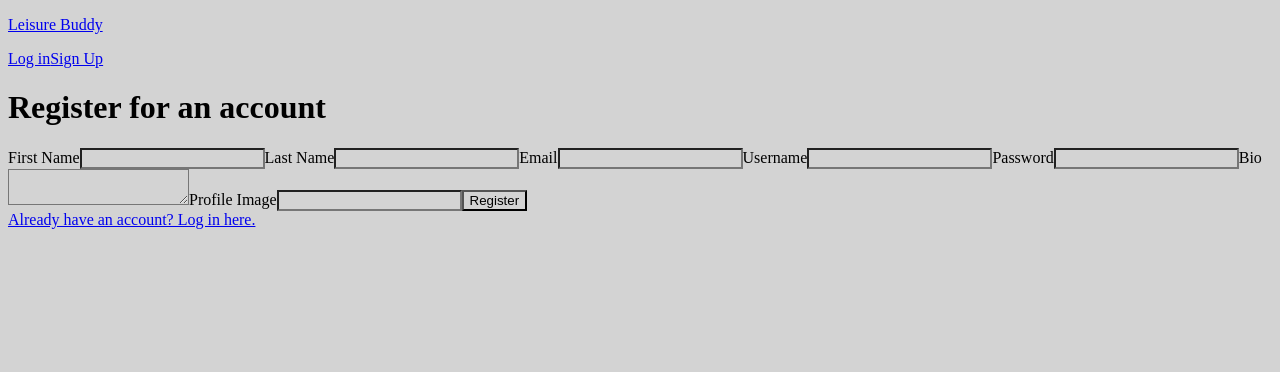
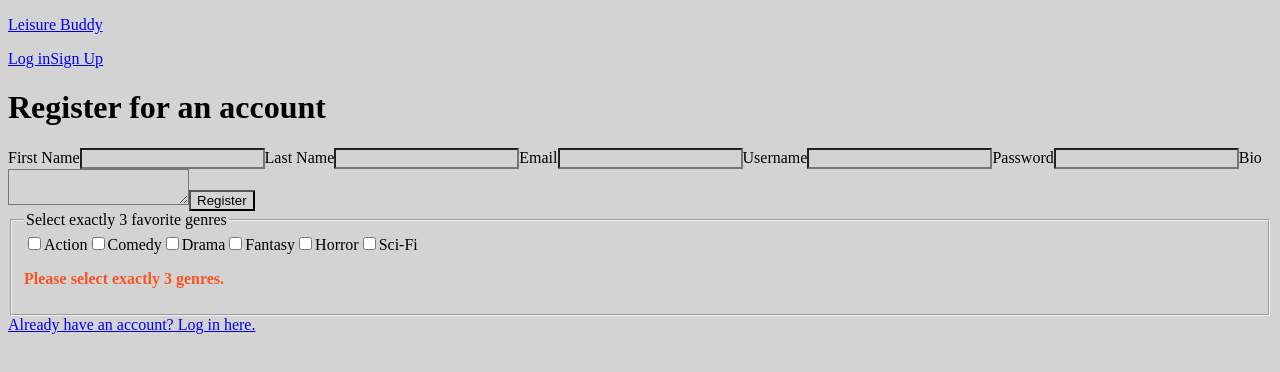
Before and after one commit to CooperHoag/capstone-frontend, a React (Vite) app: page /register in a window 1280 px wide. Shown: the top 372 px of the page. Built offline with nearby package versions, Linux system fonts and the light colour scheme; no server answers.

Commit message:
Updated Update

```diff
--- a/src/auth/Register.jsx
+++ b/src/auth/Register.jsx
@@ -1,7 +1,8 @@
 import { useState } from "react";
-import { Link, useNavigate } from "react-router";
+import { Link, useNavigate } from "react-router-dom";
 
 import { useAuth } from "./AuthContext";
+
 
 /** A form that allows users to register for a new account */
 export default function Register() {
@@ -9,6 +10,20 @@ export default function Register() {
   const navigate = useNavigate();
 
   const [error, setError] = useState(null);
+  const [selectedGenres, setSelectedGenres] = useState([]);
+
+  const genres = ["Action", "Comedy", "Drama", "Fantasy", "Horror", "Sci-Fi"];
+
+  const toggleGenre = (genre) => {
+    setSelectedGenres((prev) =>
+      prev.includes(genre)
+        ? prev.filter((g) => g !== genre)
+        : prev.length < 3
+        ? [...prev, genre]
+        : prev
+    );
+  };
+
 
   const onRegister = async (formData) => {
     const firstName = formData.get("firstName");
@@ -17,20 +32,34 @@ export default function Register() {
     const username = formData.get("username");
     const password = formData.get("password");
     const bio = formData.get("bio");
-    const profileImageUrl = formData.get("profileImageUrl");
+
+
+
     try {
-      const response = await register({ firstName, lastName, email, username, password, bio, profileImageUrl });
-
+      await register({ firstName, lastName, email, username, password, bio, favoriteGenres: selectedGenres, });
       navigate("/");
     } catch (e) {
-      setError(e.message);
+      setError(e.message || "Registration failed");
     }
   };
+
+   const handleSubmit = (e) => {
+    e.preventDefault();
+    const formData = new FormData(e.target);
+
+    if (selectedGenres.length !== 3) {
+      setError("Please select exactly 3 genres.");
+      return;
+    }
+
+    onRegister(formData);
+  };
+
 
   return (
     <>
       <h1>Register for an account</h1>
-      <form action={onRegister}>
+      <form onSubmit={handleSubmit}>
         <label>
           First Name
           <input type="text" name="firstName" required />
@@ -55,14 +84,43 @@ export default function Register() {
           Bio
           <textarea name="bio" />
         </label>
-        <label>
-          Profile Image
-          <input type="url" name="profileImageUrl" />
-        </label>
+
         <button type="submit">Register</button>
         {error && <output>{error}</output>}
       </form>
+
+      <fieldset>
+  <legend>Select exactly 3 favorite genres</legend>
+  <div className="genre-options">
+    {genres.map((genre) => (
+      <label
+        key={genre}
+        className={
+          selectedGenres.includes(genre)
+            ? "genre-label selected"
+            : "genre-label"
+        }
+      >
+        <input
+          type="checkbox"
+          value={genre}
+          checked={selectedGenres.includes(genre)}
+          onChange={() => toggleGenre(genre)}
+        />
+        {genre}
+      </label>
+    ))}
+  </div>
+  {selectedGenres.length !== 3 && (
+    <p style={{ color: "#F85525", fontWeight: "bold" }}>
+      Please select exactly 3 genres.
+    </p>
+  )}
+</fieldset>
+
       <Link to="/login">Already have an account? Log in here.</Link>
+
+
     </>
   );
 }
```
